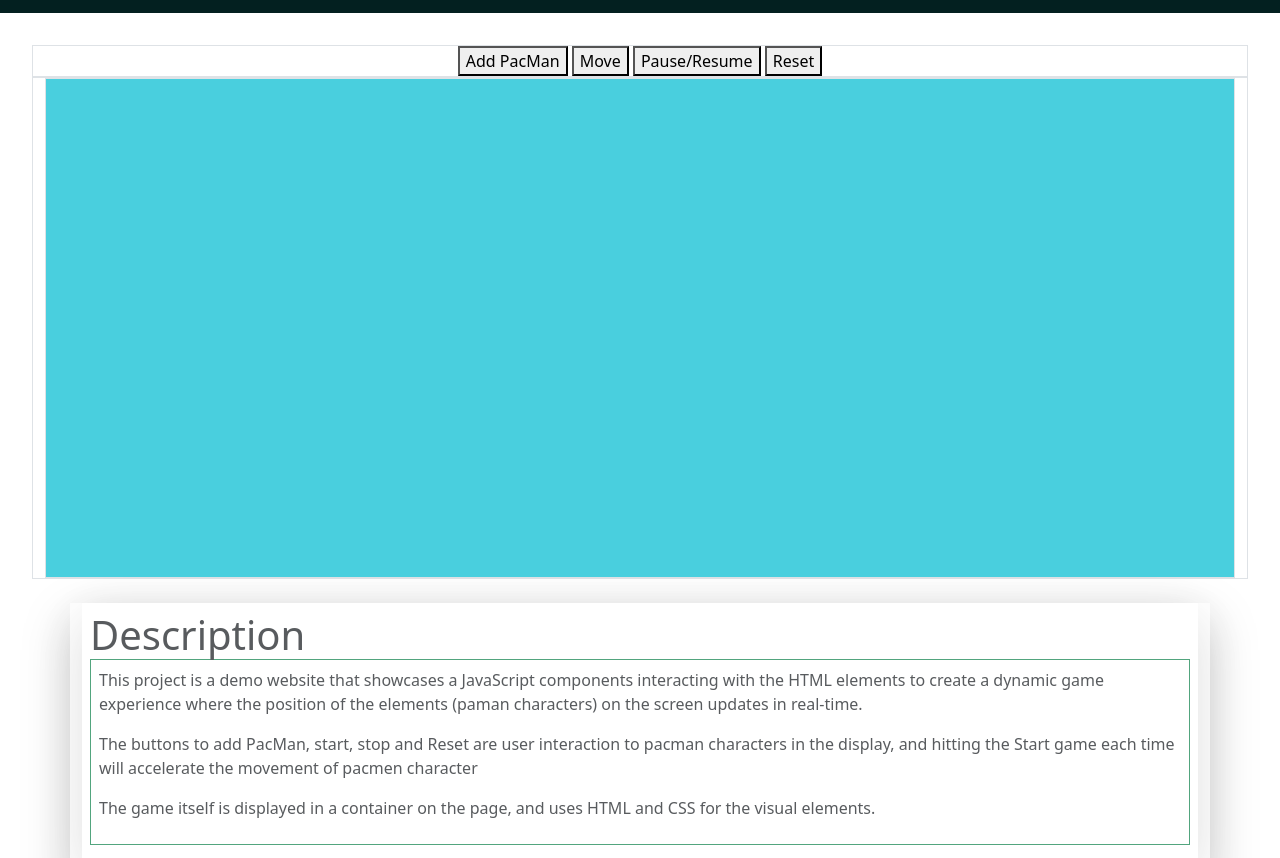
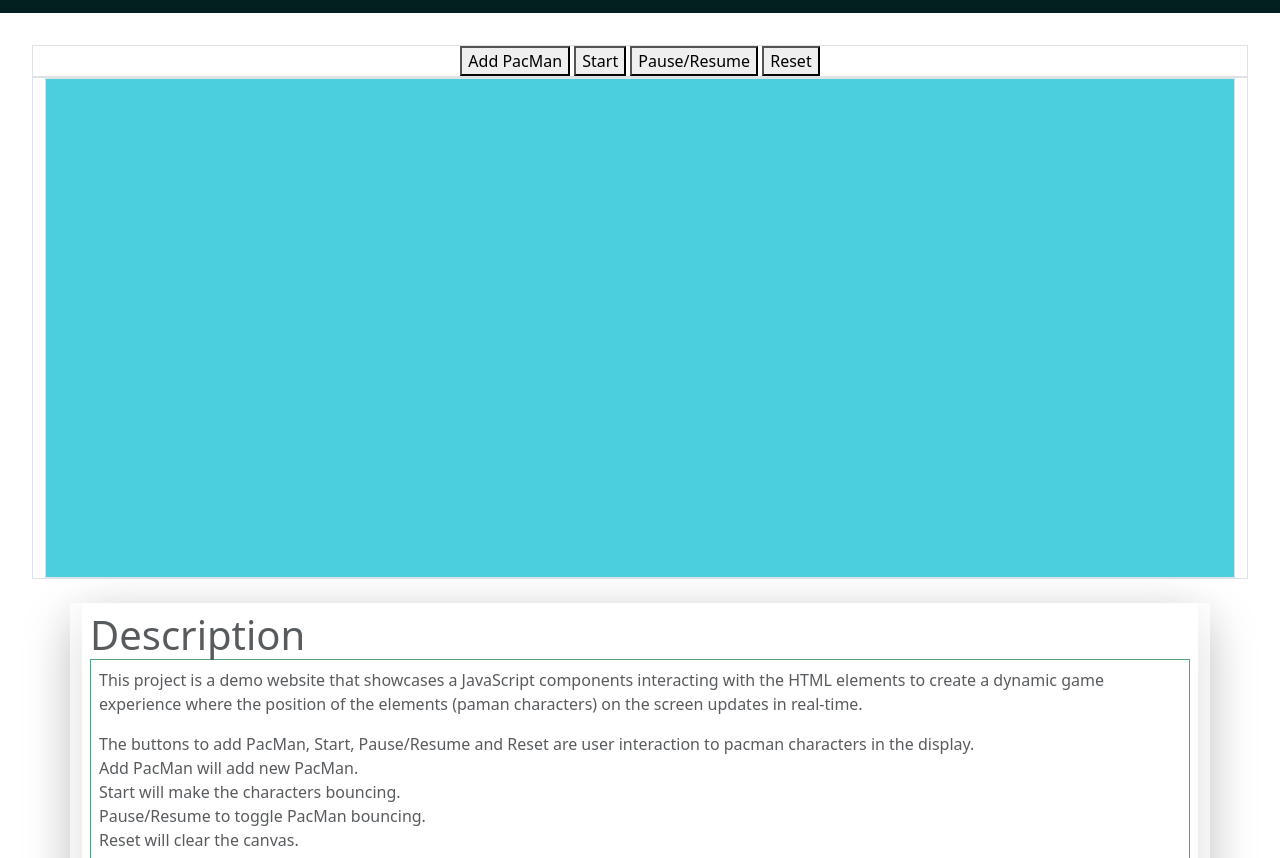
Before and after one commit to SElarabi/PacMen_Exercise, a plain HTML site: page index.html in a window 1280 px wide. Shown: the part 215-1073 px from the top of the page. Drawn offline with nearby package versions, Linux system fonts and the light colour scheme.

Commit message:
Description updated

```diff
--- a/index.html
+++ b/index.html
@@ -71,7 +71,7 @@
           <button onclick="makeOne()" width="100" height="30">
             Add PacMan
           </button>
-          <button onclick="move()" width="100" height="30">Move</button>
+          <button onclick="start()" width="100" height="30">Start</button>
           <button onclick="togglePause()" width="100" height="30">Pause/Resume</button>
           <button onclick="reset()" width="100" height="30">Reset</button>
         </div>
@@ -104,10 +104,12 @@
                 </p>
 
                 <p>
-                  The buttons to add PacMan, start, stop and Reset are user
-                  interaction to pacman characters in the display, and hitting
-                  the Start game each time will accelerate the movement of
-                  pacmen character
+                  The buttons to add PacMan, Start, Pause/Resume and Reset are user
+                  interaction to pacman characters in the display.<br>
+                  Add PacMan will add new PacMan.<br>
+                  Start will make the characters bouncing.<br>
+                  Pause/Resume to toggle PacMan bouncing.<br>
+                  Reset will clear the canvas.
                 </p>
 
                 <p>
--- a/pacmen.js
+++ b/pacmen.js
@@ -59,7 +59,7 @@ function makePac() {
 	return pacManItem;
 }
 
-function move() {
+function start() {
 	clearTimeout(timeoutId);
 	if (!isPaused) {
 		//loop over pacMan array and move each one and move image in DOM
```
